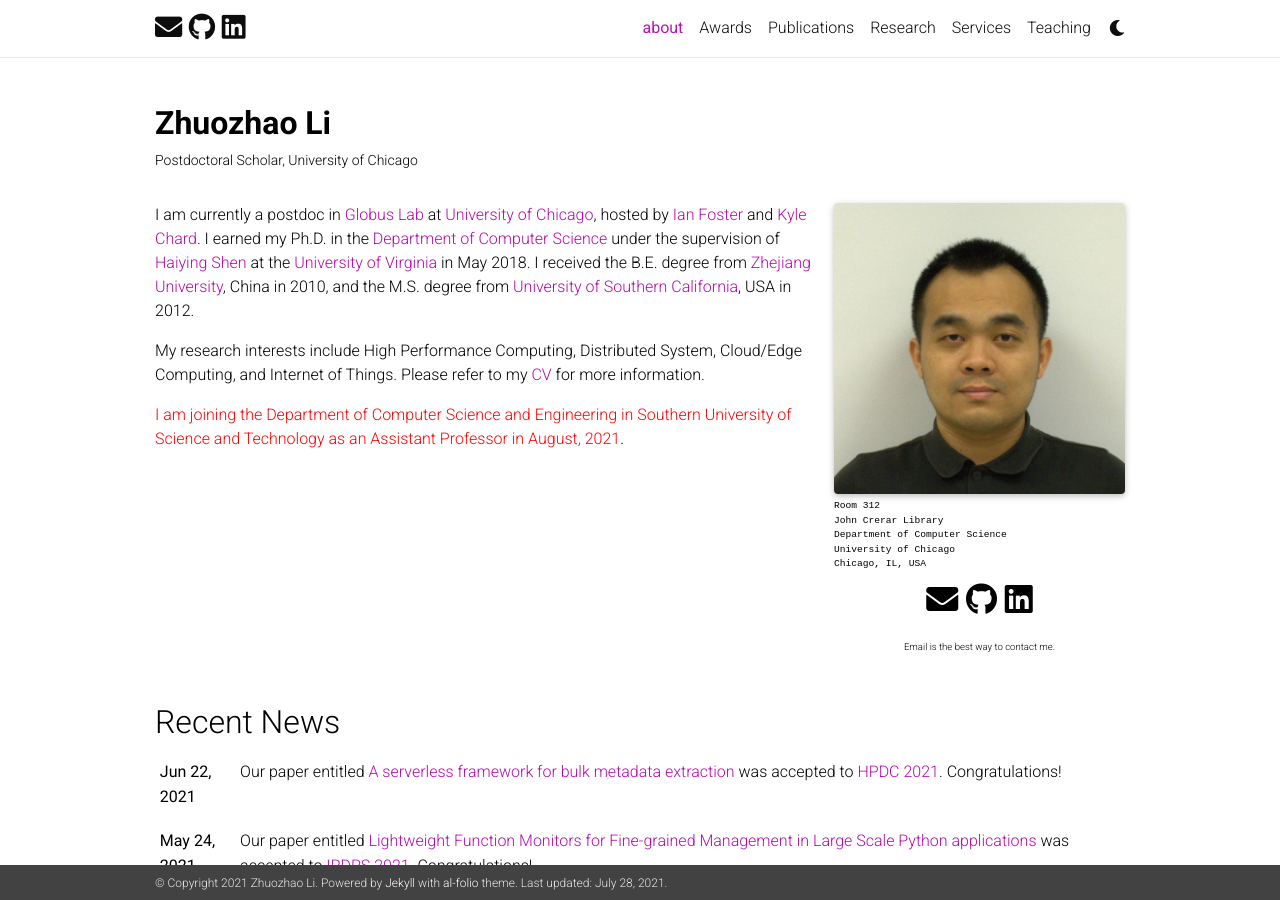
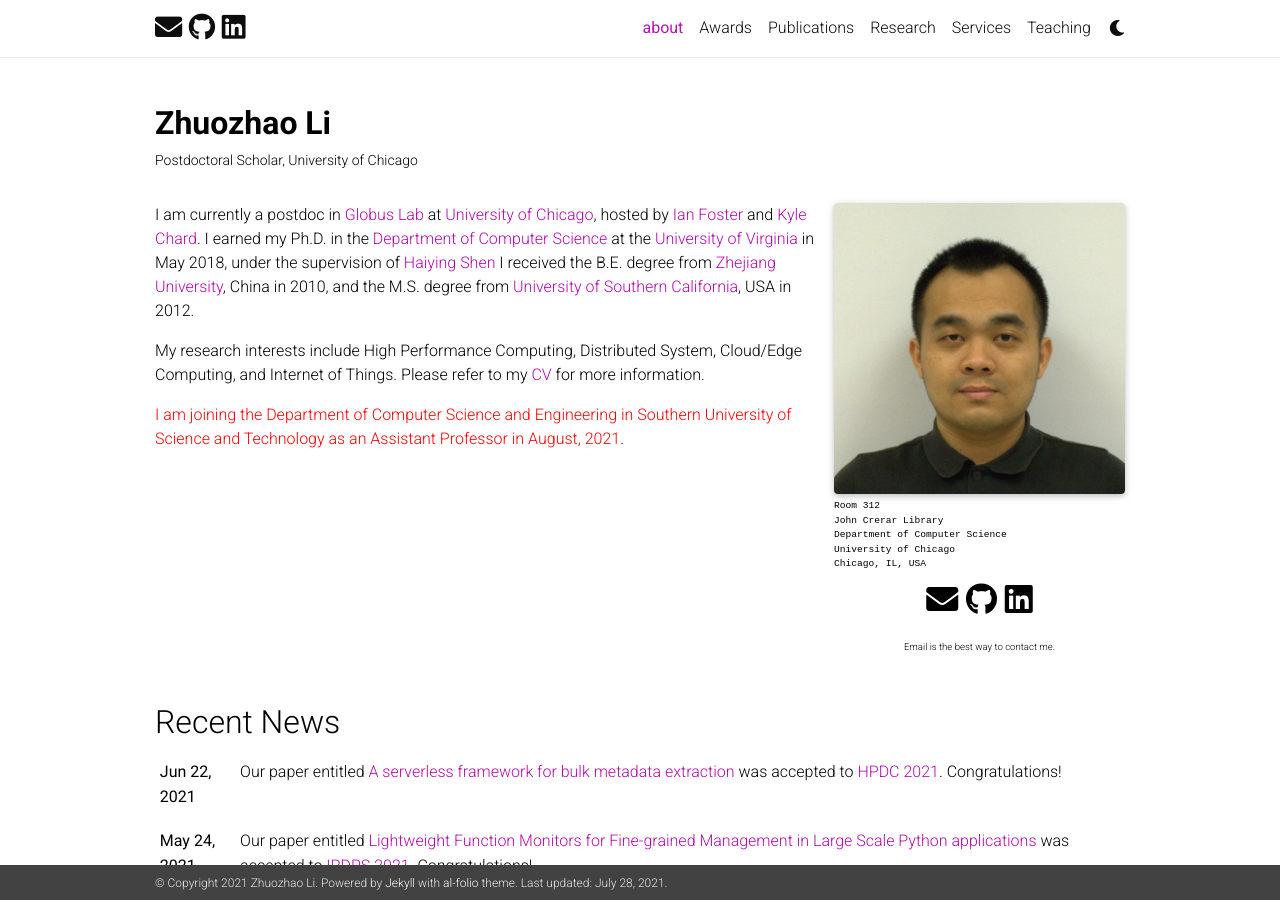
Before and after one commit to ZhuozhaoLi/ZhuozhaoLi.github.io, a Jekyll site: the page built from _pages/about.md, in a window 1280 px wide and 900 px high. Built offline with Jekyll 4.4.1, drawn with Linux system fonts in a browser that asks for light colours; nearby versions of some CDN libraries; comment, search, counter and statistics services are not loaded; a style sheet for code colours, icons or effects is not loaded.

```diff
--- a/_pages/about.md
+++ b/_pages/about.md
@@ -19,7 +19,7 @@ selected_papers: true # includes a list of papers marked as "selected={true}"
 social: true  # includes social icons at the bottom of the page
 ---
 
-I am currently a postdoc in [Globus Lab](http://labs.globus.org/){:target="\_blank"} at [University of Chicago](https://www.uchicago.edu/){:target="\_blank"}, hosted by [Ian Foster](http://www.ianfoster.org/){:target="\_blank"} and [Kyle Chard](https://kylechard.com/){:target="\_blank"}. I earned my Ph.D. in the [Department of Computer Science](http://www.cs.virginia.edu/){:target="\_blank"} under the supervision of [Haiying Shen](http://www.cs.virginia.edu/~hs6ms/){:target="\_blank"} at the [University of Virginia](http://www.virginia.edu/){:target="\_blank"} in May 2018.
+I am currently a postdoc in [Globus Lab](http://labs.globus.org/){:target="\_blank"} at [University of Chicago](https://www.uchicago.edu/){:target="\_blank"}, hosted by [Ian Foster](http://www.ianfoster.org/){:target="\_blank"} and [Kyle Chard](https://kylechard.com/){:target="\_blank"}. I earned my Ph.D. in the [Department of Computer Science](http://www.cs.virginia.edu/){:target="\_blank"} at the [University of Virginia](http://www.virginia.edu/){:target="\_blank"} in May 2018, under the supervision of [Haiying Shen](http://www.cs.virginia.edu/~hs6ms/){:target="\_blank"}
 I received the B.E. degree <!--- in [Optical Engineering](http://opt.zju.edu.cn/english/){:target="\_blank"} --->
 from [Zhejiang University](http://www.zju.edu.cn/english/){:target="\_blank"}, China in 2010,
 and the M.S. degree <!--- in [Electrical Engineering](http://ee.usc.edu/){:target="\_blank"} --->
```
